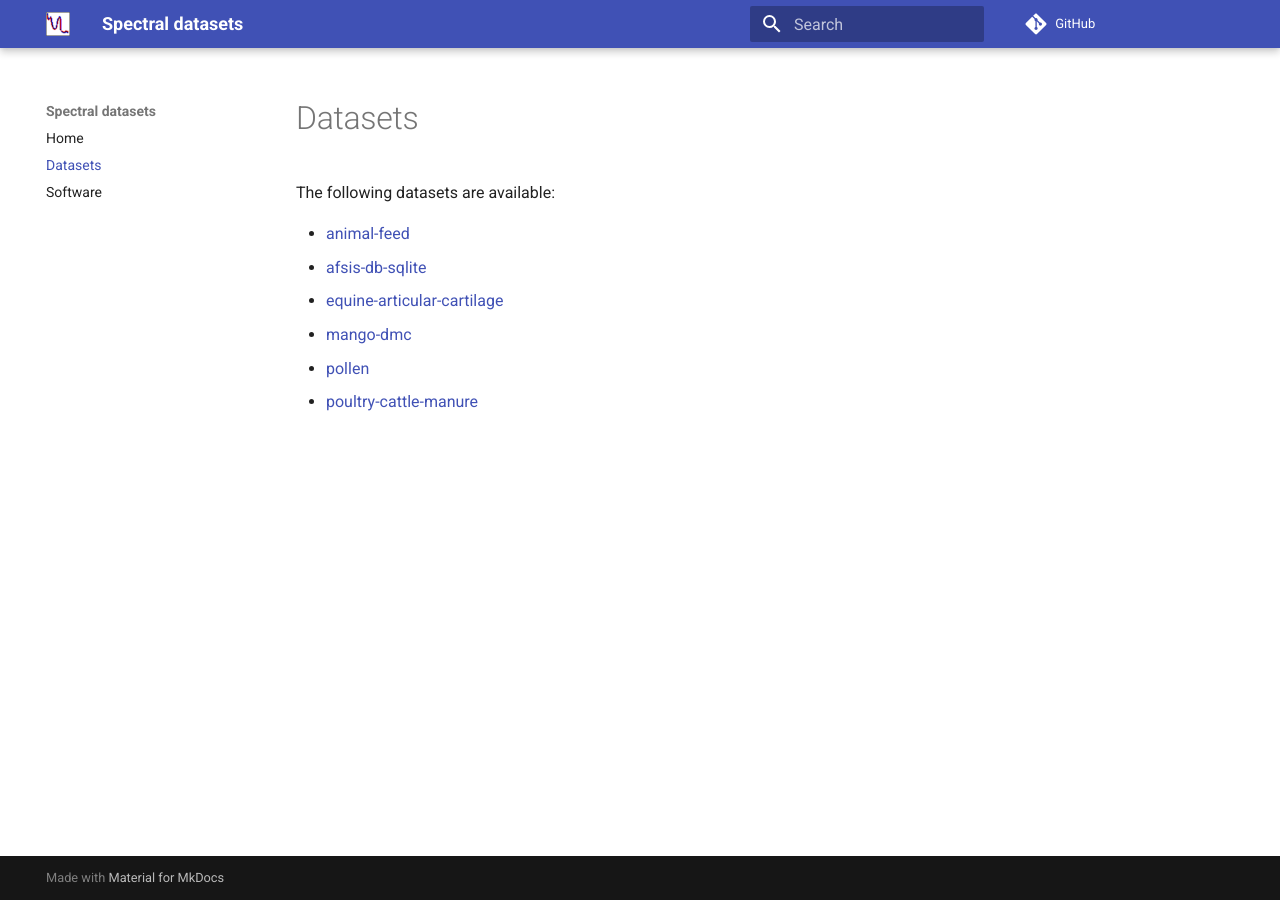
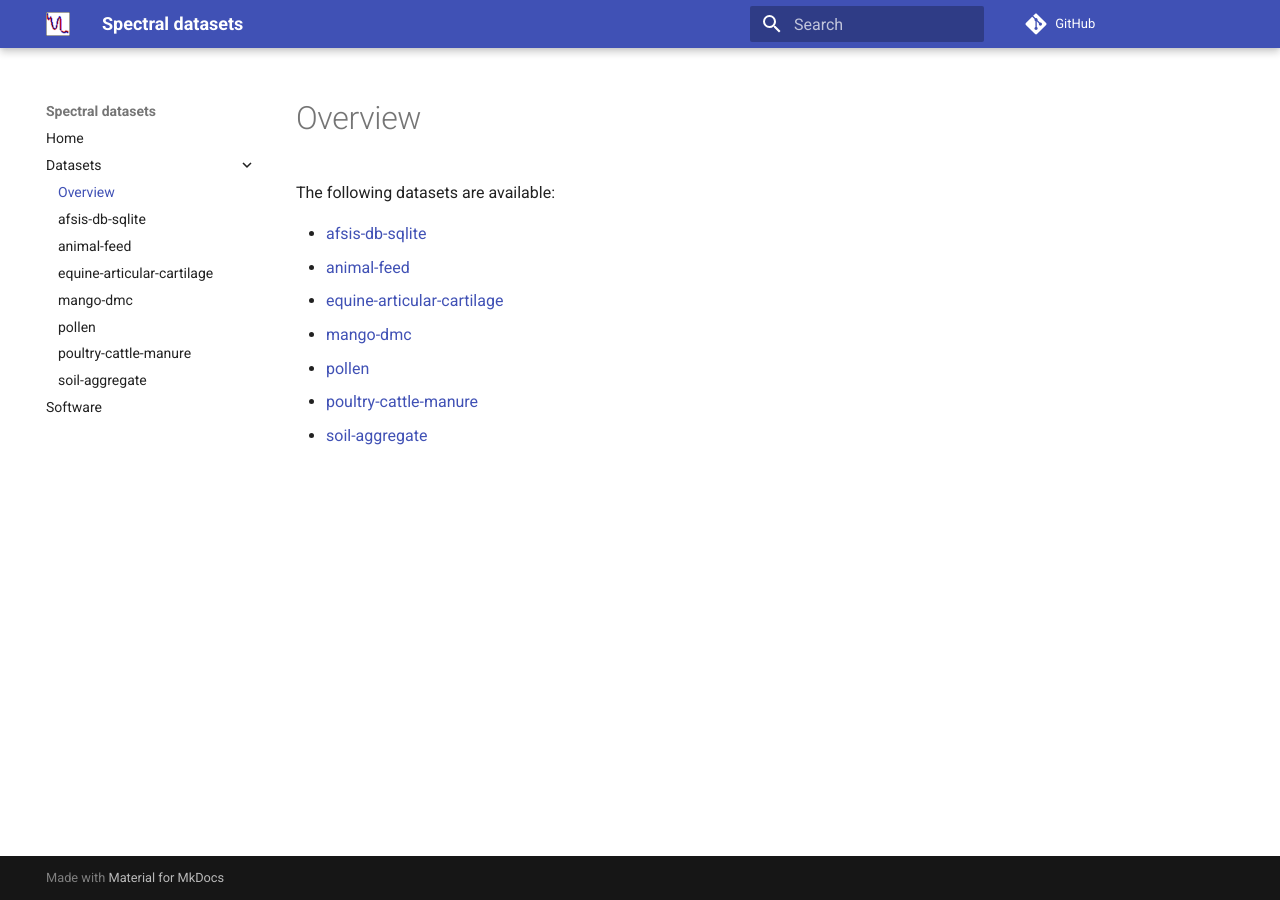
Before and after one commit to spectral-datasets/spectral-datasets.github.io, an MkDocs documentation site: the page built from docs/datasets/index.md, in a window 1280 px wide. Built offline with MkDocs 1.6.1 and Material for MkDocs 9.7.7, drawn with Linux system fonts in a browser that asks for light colours; comment, search, counter and statistics services are not loaded.

Commit message:
separate page for each dataset with description and link to repo, to provide more context

```diff
--- a/docs/datasets.md
+++ /dev/null
@@ -1,8 +0,0 @@
-The following datasets are available:
-
-* [animal-feed](https://github.com/spectral-datasets/animal-feed)
-* [afsis-db-sqlite](https://github.com/spectral-datasets/afsis-db-sqlite)
-* [equine-articular-cartilage](https://github.com/spectral-datasets/equine-articular-cartilage)
-* [mango-dmc](https://github.com/spectral-datasets/mango-dmc)
-* [pollen](https://github.com/spectral-datasets/pollen)
-* [poultry-cattle-manure](https://github.com/spectral-datasets/poultry-cattle-manure)
--- /dev/null
+++ b/docs/datasets/index.md
@@ -0,0 +1,9 @@
+The following datasets are available:
+
+* [afsis-db-sqlite](afsis-db-sqlite.md)
+* [animal-feed](animal-feed.md)
+* [equine-articular-cartilage](equine-articular-cartilage.md)
+* [mango-dmc](mango-dmc.md)
+* [pollen](pollen.md)
+* [poultry-cattle-manure](poultry-cattle-manure.md)
+* [soil-aggregate](soil-aggregate.md)
--- a/mkdocs.yml
+++ b/mkdocs.yml
@@ -18,5 +18,13 @@
     - table-reader
 nav:
   - 'Home': index.md
-  - 'Datasets': datasets.md
+  - 'Datasets':
+      - 'Overview': datasets/index.md
+      - 'afsis-db-sqlite': datasets/afsis-db-sqlite.md
+      - 'animal-feed': datasets/animal-feed.md
+      - 'equine-articular-cartilage': datasets/equine-articular-cartilage.md
+      - 'mango-dmc': datasets/mango-dmc.md
+      - 'pollen': datasets/pollen.md
+      - 'poultry-cattle-manure': datasets/poultry-cattle-manure.md
+      - 'soil-aggregate': datasets/soil-aggregate.md
   - 'Software': software.md
```
Also changed, not shown: docs/datasets/afsis-db-sqlite.md (added, +18 -0 lines), docs/datasets/animal-feed.md (added, +8 -0 lines), docs/datasets/equine-articular-cartilage.md (added, +8 -0 lines), docs/datasets/mango-dmc.md (added, +8 -0 lines), docs/datasets/pollen.md (added, +27 -0 lines), docs/datasets/poultry-cattle-manure.md (added, +11 -0 lines), docs/datasets/soil-aggregate.md (added, +15 -0 lines), docs/index.md (+1 -1 lines).
